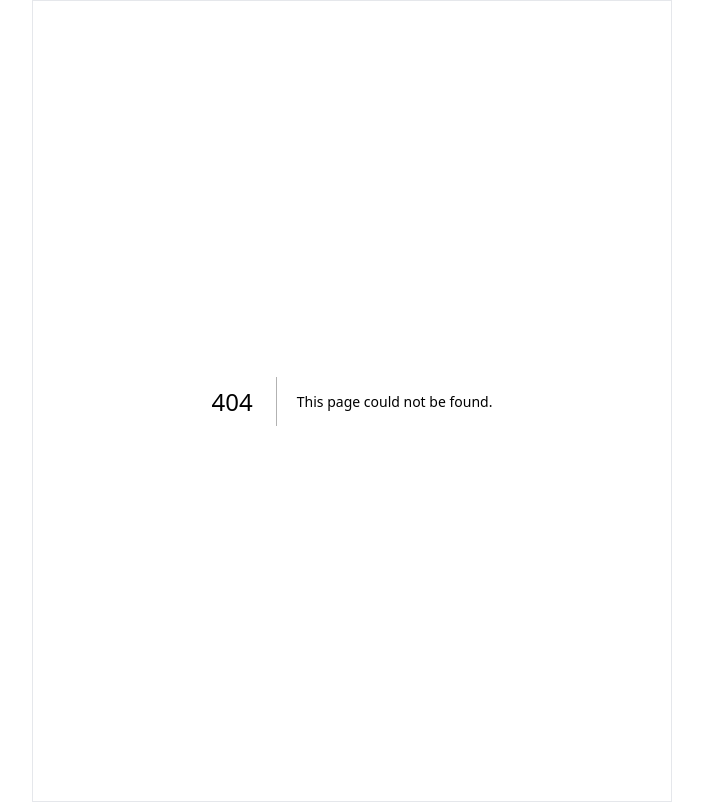
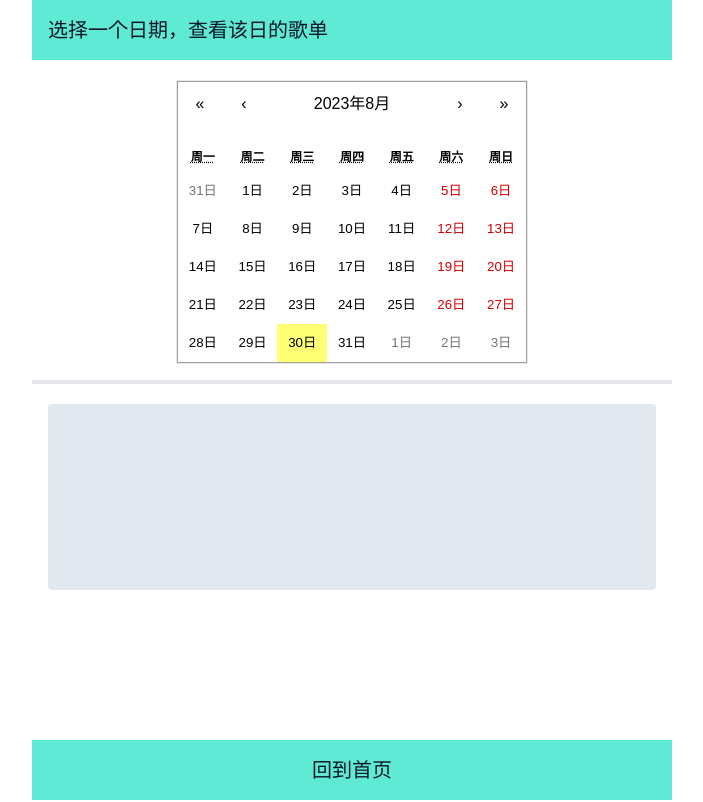
Before and after one commit to lilei105/WorshipSongbook, a Next.js app: page /calendar in a window 1280 px wide. Before the commit this address had no page. Shown: the whole page, without its empty margins (288-991 px from the left). Built offline with nearby package versions, Linux system fonts and the light colour scheme.

Commit message:
增加了日历页

```diff
--- a/package.json
+++ b/package.json
@@ -10,11 +10,13 @@
   },
   "dependencies": {
     "autoprefixer": "10.4.15",
+    "dayjs": "^1.11.9",
     "eslint": "8.48.0",
     "eslint-config-next": "13.4.19",
     "next": "13.4.19",
     "postcss": "8.4.29",
     "react": "18.2.0",
+    "react-calendar": "^4.6.0",
     "react-dom": "18.2.0",
     "tailwindcss": "3.3.3"
   }
--- a/src/app/Footer.js
+++ b/src/app/Footer.js
@@ -1,7 +1,7 @@
 export default ({ title }) => {
   return (
     <div className="container mx-auto max-w-screen-sm bg-teal-300 p-4 items-center fixed bottom-0 z-10">
-      <div className=" text-slate-900 text-xl">{title}</div>
+      <div className=" text-slate-900 text-xl text-center">{title}</div>
     </div>
   );
 };
--- /dev/null
+++ b/src/app/calendar/page.js
@@ -0,0 +1,33 @@
+'use client';
+
+import Calendar from 'react-calendar';
+import 'react-calendar/dist/Calendar.css';
+import Headline from '../Headline';
+import Footer from '../Footer';
+
+export default () => {
+  return (
+    <div>
+      <Headline title="选择一个日期，查看该日的歌单" />
+
+      <div className="mt-20 flex justify-center pb-4 border-b-4">
+        <div className="border border-gray-200">
+          <Calendar locale="zh" />
+        </div>
+      </div>
+
+      <div className="px-4">
+        <ul className="my-5 border rounded space-y-2 bg-slate-200">
+          <li>&nbsp;</li>
+          <li>&nbsp;</li>
+          <li>&nbsp;</li>
+          <li>&nbsp;</li>
+          <li>&nbsp;</li>
+          <li>&nbsp;</li>
+        </ul>
+      </div>
+
+      <Footer title="回到首页" />
+    </div>
+  );
+};
--- a/src/app/layout.js
+++ b/src/app/layout.js
@@ -12,7 +12,7 @@ export const metadata = {
 export default function RootLayout({ children }) {
   return (
     <html lang="en">
-      <body className={`${inter.className} max-w-screen-sm mx-auto border`}>
+      <body className={`${inter.className} max-w-screen-sm mx-auto `}>
         <main className="container mx-auto">{children}</main>
       </body>
     </html>
--- a/src/app/page.js
+++ b/src/app/page.js
@@ -1,5 +1,6 @@
 import Image from 'next/image';
 import Headline from './Headline';
+import Footer from './Footer';
 
 export default function Home() {
   return (
@@ -7,11 +8,13 @@ export default function Home() {
       <Headline title="Helloworld" />
 
       <div className="text-center text-xl">
-        <div className="bg-violet-300 p-6 mt-40 mx-8 rounded-xl ">浏览歌单</div>
-        <div className="bg-violet-300 p-6 mt-10 mx-8 rounded-xl ">创建歌单</div>
+        <div className="bg-cyan-500 p-6 mt-40 mx-8 rounded-xl ">浏览歌单</div>
+        <div className="bg-cyan-500 p-6 mt-10 mx-8 rounded-xl ">创建歌单</div>
 
         <div className="mt-40"></div>
       </div>
+
+      <Footer title="&nbsp; " />
     </div>
   );
 }
```
Also changed, not shown: 1 other file (tests, documents, lock files or other folders).
